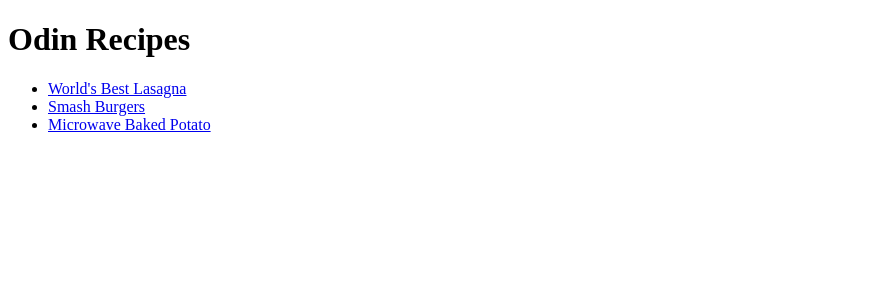
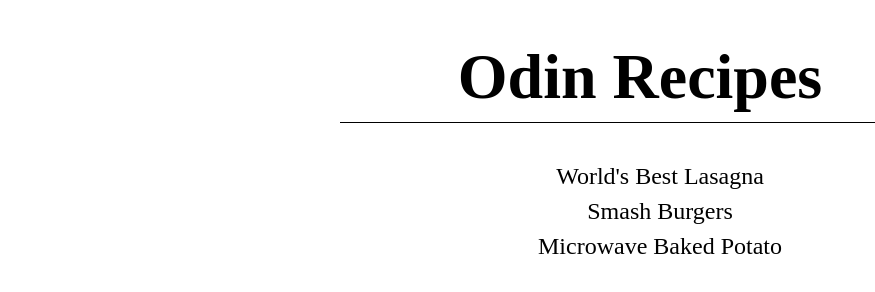
Before and after one commit to lost-keys/odin-recipes, a plain HTML site: page index.html in a window 1280 px wide. Shown: the whole page, without its empty margins (0-875 px from the left). Drawn offline with Linux system fonts and the light colour scheme.

Commit message:
Add custom style.css to index.html

```diff
--- a/index.html
+++ b/index.html
@@ -1,14 +1,16 @@
 <!DOCTYPE html>
 <html lang="en">
 <head>
+  <link rel="stylesheet" href="style.css">
   <meta charset="UTF-8">
   <meta name="viewport" content="width=device-width, initial-scale=1.0">
   <title>Document</title>
 </head>
 <body>
-  <h1>Odin Recipes</h1>
-
-  <ul>
+  <div class="title">
+    <h1>Odin Recipes</h1>
+  </div>
+  <ul class="recipe-links">
   <li><a href="recipes/lasagna.html">World's Best Lasagna</a></li>
   <li><a href="recipes/burger.html">Smash Burgers</a></li>
   <li><a href="recipes/baked-potato.html">Microwave Baked Potato</a></li>
--- /dev/null
+++ b/style.css
@@ -0,0 +1,41 @@
+body, html {
+  height: 100%;
+  margin: 0;
+  font-family: 'Times New Roman', Times, serif;
+}
+
+.title {
+  margin: 40px 0;
+  text-align: center;
+}
+
+.title h1 {
+  width: 600px;
+  margin: auto;
+  padding-bottom: 8px;
+  border-bottom: 1px solid black;
+  font-size: 64px;
+}
+
+.recipe-links {
+  text-align: center;
+  list-style-type: none;
+  font-size: 24px;
+}
+
+.recipe-links li {
+  margin: 8px;
+}
+
+.recipe-links a {
+  text-decoration: none;
+  color: black;
+}
+
+.recipe-links a:visited {
+  color: grey;
+}
+.recipe-links a:hover {
+  color: black;
+  font-weight: bold;
+}
```
